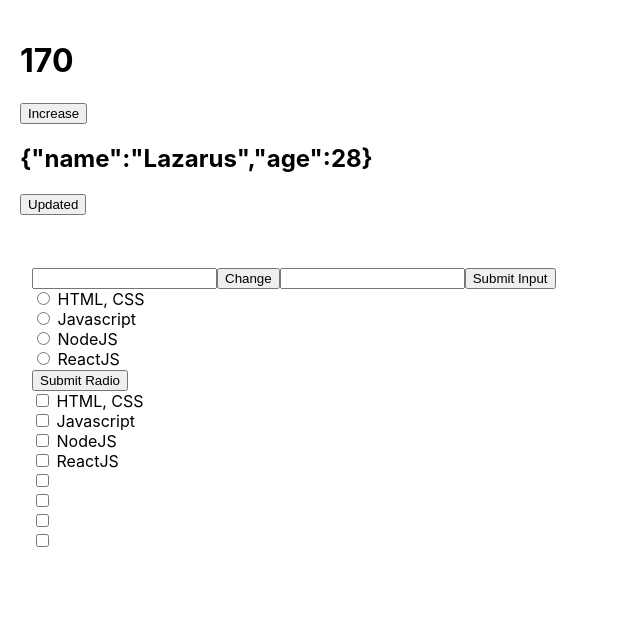
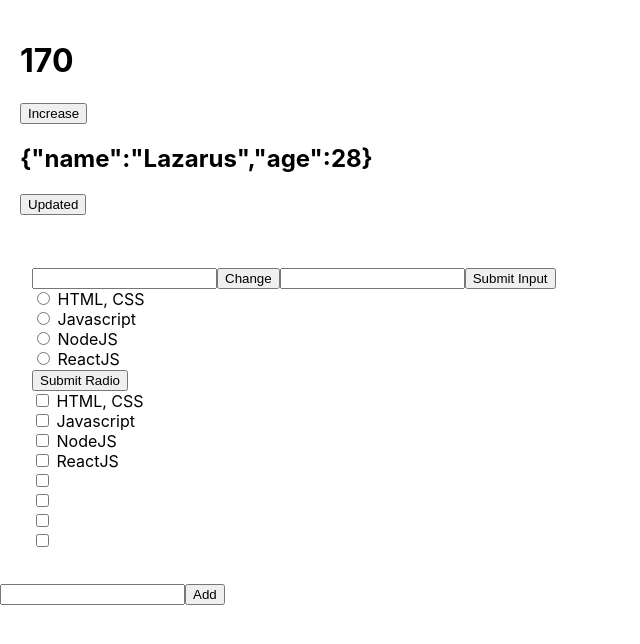
Before and after one commit to lazarus2019/learn-reactjs, a React (Create React App) app in the folder 4_React_project/tiktok/: page / in a window 1280 px wide. Shown: the top 644 px of the page, without its empty margins (0-640 px from the left). Built offline with nearby package versions, Linux system fonts and the light colour scheme.

Commit message:
Upload Todolist /w useState

```diff
--- a/4_React_project/tiktok/src/App.js
+++ b/4_React_project/tiktok/src/App.js
@@ -3,6 +3,7 @@ import './App.css';
 
 // Import components
 import LearnUseState from './components/LearnUseState.js'
+import TodoListWithUseState from './components/TodoListWithUseState';
 import TwoWaysBinding from './components/TwoWaysBinding.js';
 
 function App() {
@@ -10,6 +11,7 @@ function App() {
     <React.Fragment>
       <LearnUseState />
       <TwoWaysBinding />
+      <TodoListWithUseState/>
     </React.Fragment>
   );
 }
--- /dev/null
+++ b/4_React_project/tiktok/src/components/TodoListWithUseState.js
@@ -0,0 +1,61 @@
+import { useState } from "react";
+
+function TodoListWithUseState() {
+    const TODOLIST_KEY = 'TODOLIST'
+
+    const [todo, setTodo] = useState('')
+    const [todoList, setTodoList] = useState(() => {
+        const jsonTodoList = JSON.parse(localStorage.getItem(TODOLIST_KEY))
+
+        return jsonTodoList ?? []
+    })
+
+    const updateLocalStorage = (value) => {
+        localStorage.setItem(TODOLIST_KEY, JSON.stringify(value))
+    }
+
+    const handleTodo = () => {
+        setTodoList(prev => {
+            const newTodoList = todo.trim().length > 0 ? [...prev, todo] : [...prev]
+
+            // Save to Local storage
+            updateLocalStorage(newTodoList)
+
+            return newTodoList
+        })
+        setTodo('')
+    }
+
+    const handleDeleteTodo = (id) => {
+        setTodoList(prev => {
+            const newTodoList = prev.filter((item, index) => index !== id)
+
+            // Save to Local storage
+            updateLocalStorage(newTodoList)
+
+            return newTodoList
+        })
+    }
+
+    return (
+        <div className='TodoListWithUseState'>
+            <input
+                value={todo}
+                onChange={e => setTodo(e.target.value)}
+                onKeyUp={e => e.keyCode === 13 && handleTodo}
+            />
+            <button onClick={handleTodo}>Add</button>
+
+            <ul>
+                {todoList && todoList.map((todo, index) => (
+                    <li key={index}>
+                        {todo}
+                        <span onClick={() => handleDeleteTodo(index)}> x </span>
+                    </li>
+                ))}
+            </ul>
+        </div>
+    )
+}
+
+export default TodoListWithUseState;
```
